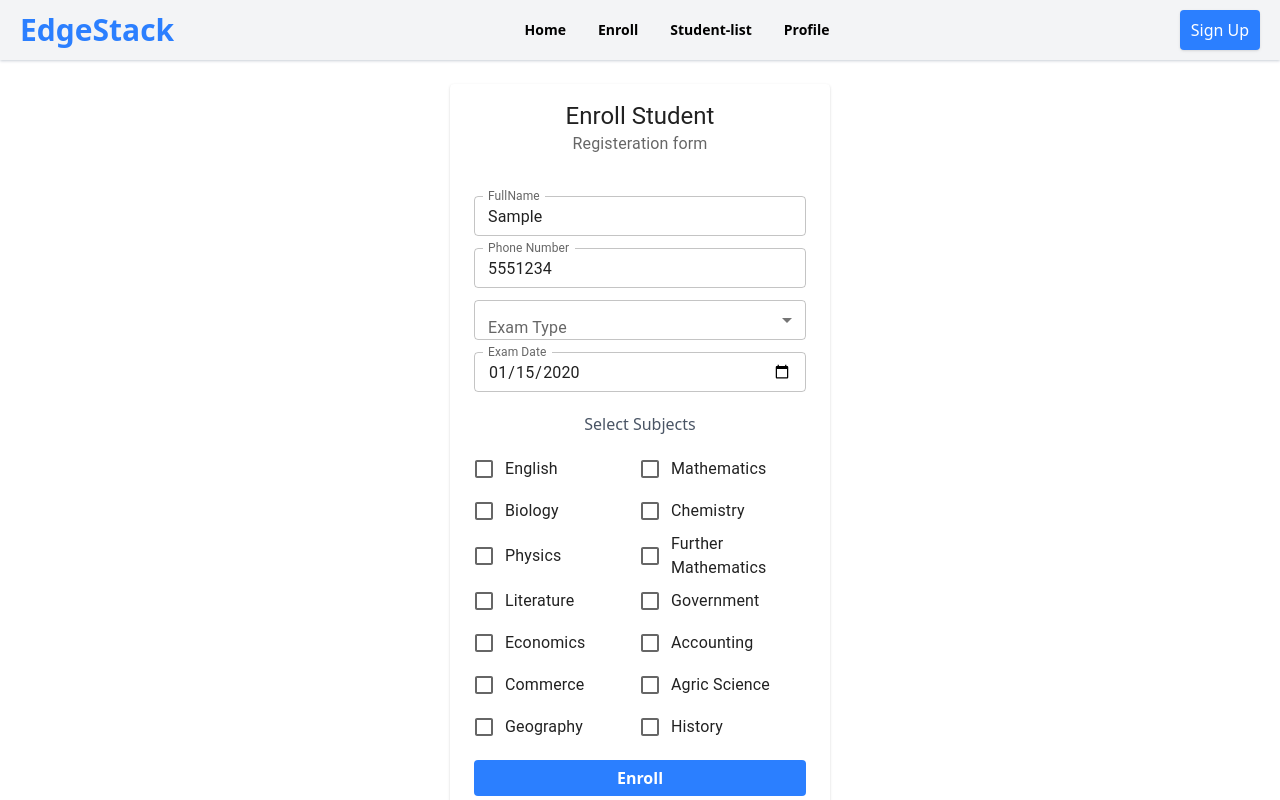
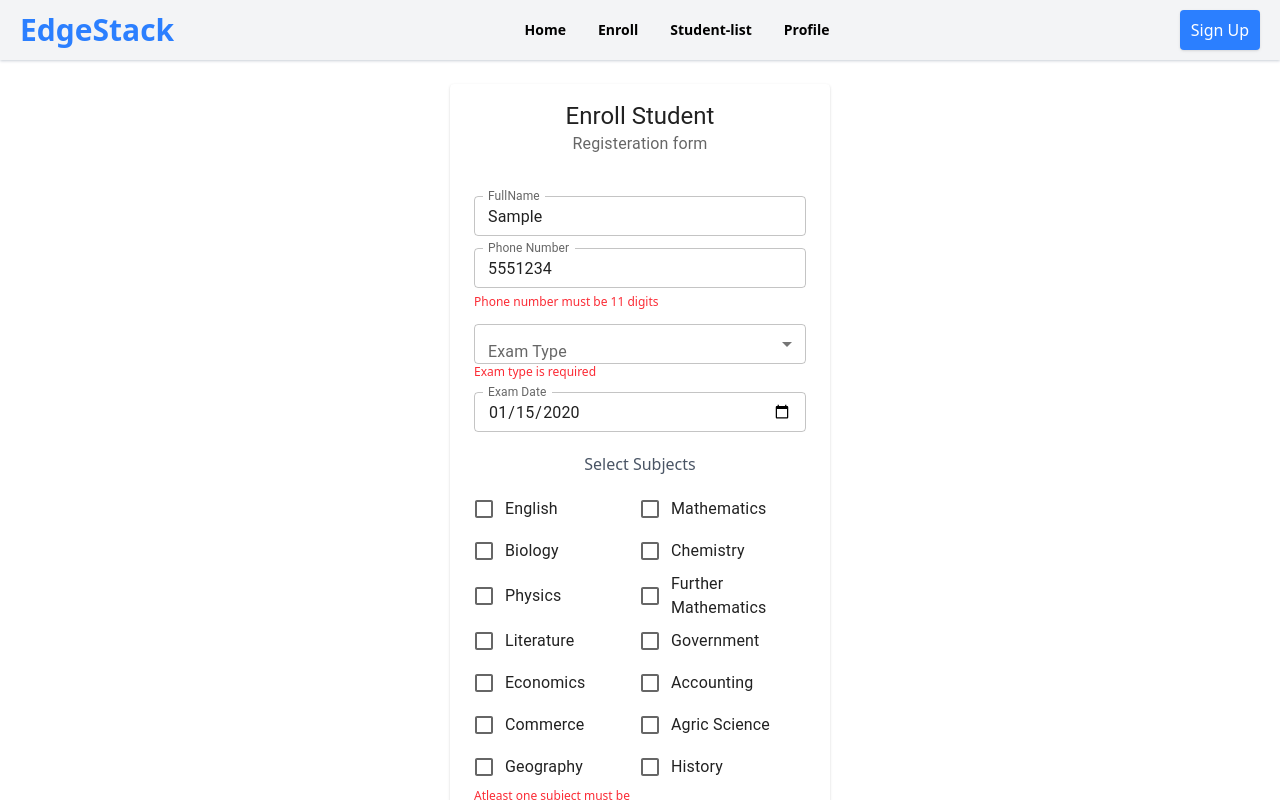
Before and after one commit to Emmy-delight/edgestack, a Next.js app: page /dashboard/enroll in a window 1280 px wide. Both pictures are taken after typing "Sample", "5551234", "2020-01-15" into the empty fields and a click on the button "Enroll". Shown: the top 800 px of the page. Built offline with nearby package versions, Linux system fonts and the light colour scheme; no server answers.

Commit message:
fixed form

```diff
--- a/app/dashboard/enroll/page.js
+++ b/app/dashboard/enroll/page.js
@@ -1,7 +1,11 @@
  "use client"
+import { db } from "@/config/firebase.config";
 import { Card, CardContent, CardHeader, Checkbox, FormControl, FormControlLabel, FormGroup, InputLabel, MenuItem, Select, TextField } from "@mui/material";
+import { addDoc, collection } from "firebase/firestore";
 import { useFormik } from "formik";
+import { useState } from "react";
 import * as yup from "yup";
+
 
 const schema = yup.object().shape({
     fullName: yup.string().required("Full Name is required"),
@@ -13,7 +17,7 @@ const schema = yup.object().shape({
  const mySubject = ["English","Mathematics","Biology","Chemistry", "Physics", "Further Mathematics", "Literature", "Government", "Economics", "Accounting", "Commerce", "Agric Science", "Geography", "History"];
 
 export default function Enroll () {
-     const {handleChange, handleSubmit, handleBlur,touched,errors,values,setFieldValue } = useFormik({
+     const {handleChange, handleSubmit,touched,errors,values,setFieldValue } = useFormik({
         initialValues: {
             fullName: "",
             phone: "",
@@ -21,9 +25,7 @@ export default function Enroll () {
             examDate: "",
             subject: [],
         },
-        onSubmit:()=>{
-            console.log(`my name is ${values.fullName} and this is my subect ${values.subject}`)
-        },
+        onSubmit:()=>{},
         validationSchema: schema,
 
      });
@@ -52,6 +54,7 @@ export default function Enroll () {
                                placeholder="Enter Full Name"
                                size="small"
                               />
+                              {touched.fullName && errors.fullName ? <span className="text-red-500 text-xs">{errors.fullName}</span> : null}
                           </div>
                           <div>
                              <TextField
@@ -64,6 +67,7 @@ export default function Enroll () {
                               placeholder="08077....."
                               size="small"
                              />
+                             {touched.phone && errors.phone ? <span className="text-red-500 text-xs">{errors.phone}</span> : null}
                           </div>
                           <FormControl>
                              <InputLabel id="examType-label">Exam Type</InputLabel>
@@ -80,6 +84,7 @@ export default function Enroll () {
                                  <MenuItem value="Waec" >Waec</MenuItem>
                                  <MenuItem value="Neco">Neco</MenuItem>
                              </Select>
+                             {touched.examType && errors.examType ? <span className="text-red-500 text-xs">{errors.examType}</span> : null}
                           </FormControl>
                           <div>
                             <TextField
@@ -93,6 +98,7 @@ export default function Enroll () {
                              size="small"
                              InputLabelProps={{shrink: true}}
                             />
+                            {touched.examDate && errors.examDate ? <span className="text-red-500 text-xs">{errors.examDate}</span> : null}
                           </div>
                           <p className="mt-2 text-gray-600 text-center">Select Subjects</p>
                           <FormGroup sx={{
@@ -108,7 +114,9 @@ export default function Enroll () {
                                onChange={()=>handleSubjectChange(subj)}/>}
                               label={subj}
                               />
+
                              )}
+                             {touched.subject && errors.subject ? <span className="text-red-500 text-xs">{errors.subject}</span> : null}
                           </FormGroup>
                           <button type="submit" className="w-full h-9 cursor-pointer rounded bg-blue-500 font-semibold text-white">Enroll</button>
                        </form>
```
